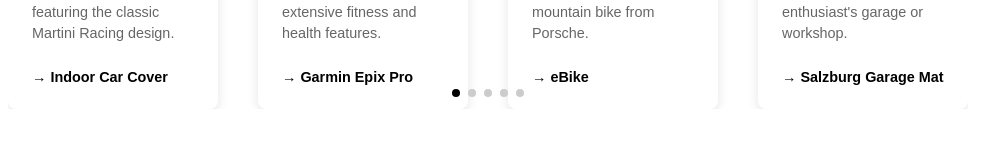
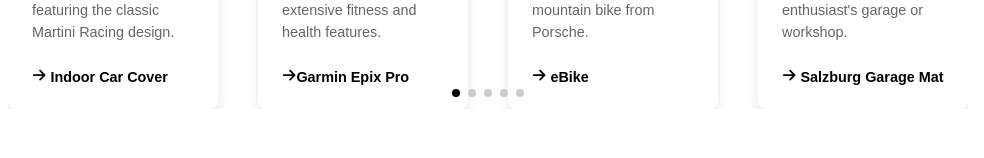
Before and after one commit to isomiddinking/Porsche-website-home, a React (Vite) app: page / in a window 1280 px wide. Shown: the part 5848-6006 px from the top of the page, without its empty margins (152-1136 px from the left). Built offline with nearby package versions, Linux system fonts and the light colour scheme.

Commit message:
ideal version

```diff
--- a/src/Components/Contact/Contact.jsx
+++ b/src/Components/Contact/Contact.jsx
@@ -43,8 +43,6 @@
                 </label>
                 <div
                   className={`input-wrapper ${isFocused ? 'focused' : ''}`}
-                  data-aos="fade-up"
-                  data-aos-delay="400"
                 >
                   <input
                     type="text"
@@ -59,8 +57,6 @@
                   <button
                     type="submit"
                     className="search-button"
-                    data-aos="zoom-in"
-                    data-aos-delay="450"
                   >
                     <svg
                       xmlns="http://www.w3.org/2000/svg"
--- a/src/Components/Swiper/Swiper.jsx
+++ b/src/Components/Swiper/Swiper.jsx
@@ -1,6 +1,7 @@
 import React, { useEffect } from 'react';
 import { Swiper, SwiperSlide } from 'swiper/react';
 import { Navigation, Pagination, Scrollbar, A11y } from 'swiper/modules';
+import { FaArrowRight } from "react-icons/fa6";
 import AOS from 'aos';
 import 'aos/dist/aos.css';
 
@@ -62,7 +63,7 @@
               <h3 className="product-title">Indoor Car Cover in Martini Racing Design</h3>
               <p className="product-description">Protect your vehicle in style using this custom-fit indoor car cover featuring the classic Martini Racing design.</p>
               <a href="#" className="product-link">
-                &rarr; Indoor Car Cover
+                <FaArrowRight /> Indoor Car Cover
               </a>
             </div>
           </SwiperSlide>
@@ -73,7 +74,7 @@
               <h3 className="product-title">Smartwatch Porsche x Garmin® Epix Pro</h3>
               <p className="product-description">GPS multisport smartwatch with unique Porsche details and extensive fitness and health features.</p>
               <a href="#" className="product-link">
-                &rarr; Garmin Epix Pro
+               <FaArrowRight />Garmin Epix Pro
               </a>
             </div>
           </SwiperSlide>
@@ -84,7 +85,7 @@
               <h3 className="product-title">Porsche eBike Cross Performance EXC 2nd Gen.</h3>
               <p className="product-description">High-performance exclusive electric mountain bike from Porsche.</p>
               <a href="#" className="product-link">
-                &rarr; eBike
+               <FaArrowRight /> eBike
               </a>
             </div>
           </SwiperSlide>
@@ -95,7 +96,7 @@
               <h3 className="product-title">Porsche 917 Salzburg Design Mat</h3>
               <p className="product-description">The perfect velour mat in an iconic Salzburg design for every enthusiast's garage or workshop.</p>
               <a href="#" className="product-link">
-                &rarr; Salzburg Garage Mat
+               <FaArrowRight /> Salzburg Garage Mat
               </a>
             </div>
           </SwiperSlide>
@@ -106,7 +107,7 @@
               <h3 className="product-title">Product Title 5</h3>
               <p className="product-description">This is a placeholder description for product 5. You should replace this text with actual product details.</p>
               <a href="#" className="product-link">
-                &rarr; More Info 5
+               <FaArrowRight /> More Info 5
               </a>
             </div>
           </SwiperSlide>
@@ -117,7 +118,7 @@
               <h3 className="product-title">Product Title 6</h3>
               <p className="product-description">This is a placeholder description for product 6. Update this with relevant information.</p>
               <a href="#" className="product-link">
-                &rarr; More Info 6
+              <FaArrowRight /> More Info 6
               </a>
             </div>
           </SwiperSlide>
@@ -128,7 +129,7 @@
               <h3 className="product-title">Product Title 7</h3>
               <p className="product-description">This is a placeholder description for product 7. Customize it as needed.</p>
               <a href="#" className="product-link">
-                &rarr; More Info 7
+             <FaArrowRight /> More Info 7
               </a>
             </div>
           </SwiperSlide>
@@ -139,7 +140,7 @@
               <h3 className="product-title">Product Title 8</h3>
               <p className="product-description">This is a placeholder description for product 8. Final card content goes here.</p>
               <a href="#" className="product-link">
-                &rarr; More Info 8
+              <FaArrowRight /> More Info 8
               </a>
             </div>
           </SwiperSlide>
```
